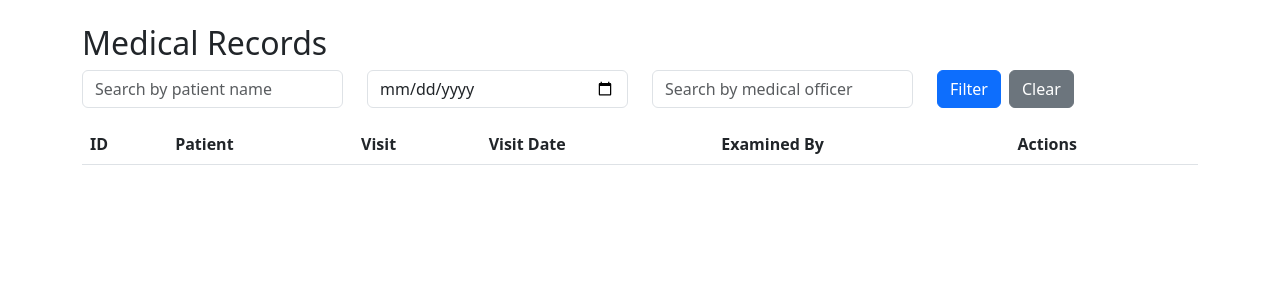
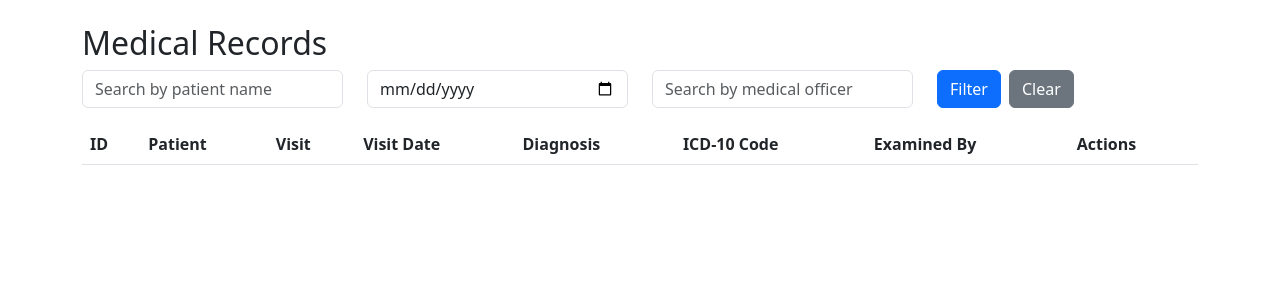
Before and after one commit to herathhmdd/MediQV2, a Flask app: page /records in a window 1280 px wide. Shown: the part 56-356 px from the top of the page. Run offline with Flask 3, Linux system fonts and the light colour scheme; the visitor is signed in with stand-in values (Sample User, id 1); data comes from the database, SQL or seed files in the repository; data that the repository does not hold is empty.

Commit message:
Enhance medical record management: add diagnosis and ICD-10 code fields in forms, models, and templates

```diff
--- a/app/forms.py
+++ b/app/forms.py
@@ -10,6 +10,8 @@ class MedicalRecordForm(FlaskForm):
     examination_notes = TextAreaField('Examination Notes', validators=[DataRequired()])
     investigation = TextAreaField('Investigation')
     treatment_plan = TextAreaField('Treatment Plan', validators=[DataRequired()])
+    diagnosis = TextAreaField('Diagnosis')
+    icd_10_code = StringField('ICD-10 Code', validators=[Length(max=50)])
     examined_by = SelectField('Examined By', coerce=int, validators=[DataRequired()])
     submit = SubmitField('Save')
 class PatientVisitForm(FlaskForm):
--- a/app/models.py
+++ b/app/models.py
@@ -51,6 +51,8 @@ class MedicalRecord(db.Model):
     examination_notes = db.Column(db.Text)
     investigation = db.Column(db.Text)
     treatment_plan = db.Column(db.Text)
+    diagnosis = db.Column(db.Text)
+    icd_10_code = db.Column(db.String(50))
     examined_by = db.Column(db.Integer, db.ForeignKey('mediq_users.user_id'), nullable=False)
     examined_date = db.Column(db.Date, default=date.today)
 
--- a/app/routes.py
+++ b/app/routes.py
@@ -171,6 +171,8 @@ def create_record():
             examination_notes=form.examination_notes.data,
             investigation=form.investigation.data,
             treatment_plan=form.treatment_plan.data,
+            diagnosis=form.diagnosis.data,
+            icd_10_code=form.icd_10_code.data,
             examined_by=form.examined_by.data
         )
         db.session.add(record)
@@ -216,6 +218,8 @@ def edit_record(record_id):
         record.examination_notes = form.examination_notes.data
         record.investigation = form.investigation.data
         record.treatment_plan = form.treatment_plan.data
+        record.diagnosis = form.diagnosis.data
+        record.icd_10_code = form.icd_10_code.data
         record.examined_by = form.examined_by.data
         db.session.commit()
         flash('Medical record updated successfully', 'success')
--- a/app/templates/record_detail.html
+++ b/app/templates/record_detail.html
@@ -11,6 +11,8 @@
     <li class="list-group-item"><strong>Examination Notes:</strong> {{ record.examination_notes }}</li>
     <li class="list-group-item"><strong>Investigation:</strong> {{ record.investigation }}</li>
     <li class="list-group-item"><strong>Treatment Plan:</strong> {{ record.treatment_plan }}</li>
+    <li class="list-group-item"><strong>Diagnosis:</strong> {{ record.diagnosis or 'N/A' }}</li>
+    <li class="list-group-item"><strong>ICD-10 Code:</strong> {{ record.icd_10_code or 'N/A' }}</li>
     <li class="list-group-item"><strong>Examined By:</strong> {{ record.examiner.first_name if record.examiner else 'N/A' }} {{ record.examiner.last_name if record.examiner else '' }}</li>
     <li class="list-group-item"><strong>Examined Date:</strong> {{ record.examined_date }}</li>
 </ul>
--- a/app/templates/record_list.html
+++ b/app/templates/record_list.html
@@ -34,6 +34,8 @@
             <th>Patient</th>
             <th>Visit</th>
             <th>Visit Date</th>
+            <th>Diagnosis</th>
+            <th>ICD-10 Code</th>
             <th>Examined By</th>
             <th>Actions</th>
         </tr>
@@ -45,6 +47,8 @@
             <td>{{ record.patient.name if record.patient else 'N/A' }}</td>
             <td>{{ record.visit_id }}</td>
             <td>{{ record.visit.visit_date if record.visit else 'N/A' }}</td>
+            <td>{{ record.diagnosis[:50] + '...' if record.diagnosis and record.diagnosis|length > 50 else (record.diagnosis or 'N/A') }}</td>
+            <td>{{ record.icd_10_code or 'N/A' }}</td>
             <td>{{ record.examiner.first_name if record.examiner else 'N/A' }} {{ record.examiner.last_name if
                 record.examiner else '' }}</td>
             <td>
```
Also changed, not shown: app/templates/record_form.html (+14 -0 lines).
